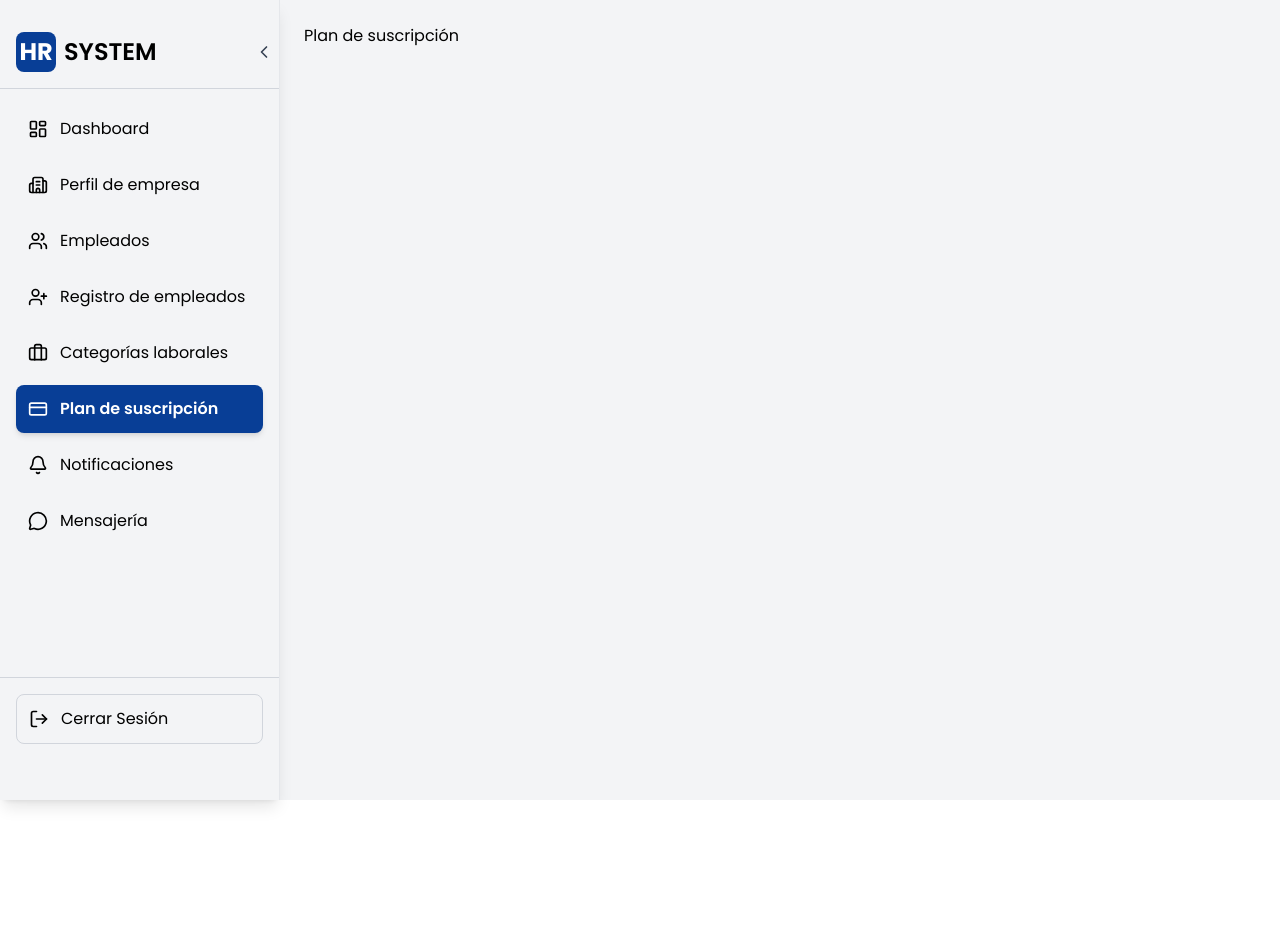
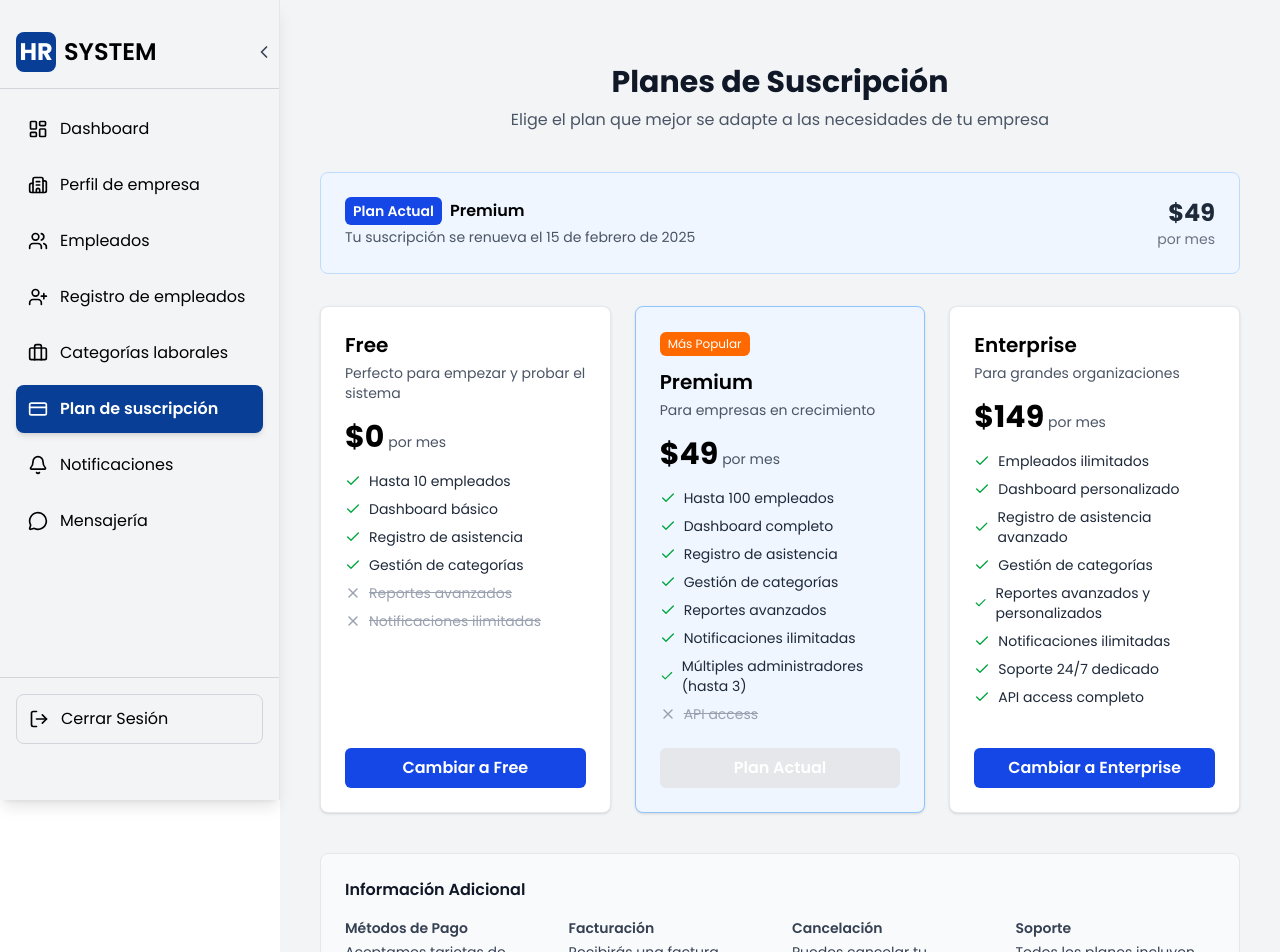
Before and after one commit to HRSYSTEM-PROJECT/front, a Next.js app: page /plan in a window 1280 px wide. Shown: the top 952 px of the page. Before the commit the page ends 800 px from the top, so only its background shows below. Built offline with nearby package versions, Linux system fonts and the light colour scheme; no server answers.

Commit message:
planes de suscripcion

```diff
--- a/src/app/(dashboard)/dashboard/page.tsx
+++ b/src/app/(dashboard)/dashboard/page.tsx
@@ -19,10 +19,10 @@ export default function DashboardPage() {
   useEffect(() => {
     const fetchEmpleados = async () => {
       try {
-        const response = await fetch(`${process.env.NEXT_PUBLIC_API_URL}/empleados`);
+        const response = await fetch(`${process.env.NEXT_PUBLIC_API_URL}/empleado`);
         const data = await response.json();
 
-           // Adaptar los datos reales del backend a lo que necesita el Dashboard
+        // Adaptar los datos reales del backend a lo que necesita el Dashboard
         const empleadosAdaptados = data.map((emp: any) => ({
           id: emp.id,
           first_name: emp.first_name,
@@ -62,18 +62,21 @@ export default function DashboardPage() {
   );
 }
 
-
 function MetricsCards({ empleados }: { empleados: Employee[] }) {
   const totalEmpleados = empleados.length;
   const ausenciasMes = 8.5; // simulación
-  const sueldosTotales = empleados.reduce((acc, emp) => acc + (parseFloat(emp.salary || "0") || 0),
-  0
-);  const productividad = 94.2;
+  const sueldosTotales = empleados.reduce((acc, emp) => acc + (parseFloat(emp.salary || "0") || 0), 0);
+  const productividad = 94.2;
 
   const cards = [
     { titulo: "Total Empleados", valor: totalEmpleados, icon: Users, color: "text-blue-600" },
     { titulo: "Ausencias del Mes", valor: `${ausenciasMes}%`, icon: CalendarX, color: "text-orange-600" },
-    { titulo: "Sueldos Totales", valor: `$${sueldosTotales.toLocaleString()}`, icon: DollarSign, color: "text-green-600" },
+    {
+      titulo: "Sueldos Totales",
+      valor: `$${sueldosTotales.toLocaleString()}`,
+      icon: DollarSign,
+      color: "text-green-600",
+    },
     { titulo: "Productividad", valor: `${productividad}%`, icon: TrendingUp, color: "text-emerald-600" },
   ];
 
@@ -97,7 +100,6 @@ function MetricsCards({ empleados }: { empleados: Employee[] }) {
   );
 }
 
-
 function RecentEmployees({ empleados }: { empleados: Employee[] }) {
   return (
     <div className="bg-white rounded-lg shadow p-5">
@@ -112,7 +114,9 @@ function RecentEmployees({ empleados }: { empleados: Employee[] }) {
         {empleados.slice(0, 5).map((emp) => (
           <li key={emp.id} className="flex justify-between items-center border-b pb-2">
             <div>
-              <p className="font-medium">{emp.first_name} {emp.last_name}</p>
+              <p className="font-medium">
+                {emp.first_name} {emp.last_name}
+              </p>
               <span className="text-gray-500 text-sm">Empleado</span>
 
               {/* <span className="text-gray-500 text-sm">{emp.puesto}</span> */}
--- a/src/app/(dashboard)/plan/page.tsx
+++ b/src/app/(dashboard)/plan/page.tsx
@@ -1,7 +1,159 @@
-export default function PlanPage() {
+"use client";
+
+import { useState } from "react";
+import { Check, X } from "lucide-react";
+
+export default function PlanesPage() {
+  const [currentPlan, setCurrentPlan] = useState("Premium");
+
+  const plans = [
+    {
+      id: "free",
+      name: "Free",
+      price: "$0",
+      description: "Perfecto para empezar y probar el sistema",
+      features: [
+        { text: "Hasta 10 empleados", included: true },
+        { text: "Dashboard básico", included: true },
+        { text: "Registro de asistencia", included: true },
+        { text: "Gestión de categorías", included: true },
+        { text: "Reportes avanzados", included: false },
+        { text: "Notificaciones ilimitadas", included: false },
+      ],
+    },
+    {
+      id: "premium",
+      name: "Premium",
+      price: "$49",
+      tag: "Más Popular",
+      description: "Para empresas en crecimiento",
+      features: [
+        { text: "Hasta 100 empleados", included: true },
+        { text: "Dashboard completo", included: true },
+        { text: "Registro de asistencia", included: true },
+        { text: "Gestión de categorías", included: true },
+        { text: "Reportes avanzados", included: true },
+        { text: "Notificaciones ilimitadas", included: true },
+        { text: "Múltiples administradores (hasta 3)", included: true },
+        { text: "API access", included: false },
+      ],
+    },
+    {
+      id: "enterprise",
+      name: "Enterprise",
+      price: "$149",
+      description: "Para grandes organizaciones",
+      features: [
+        { text: "Empleados ilimitados", included: true },
+        { text: "Dashboard personalizado", included: true },
+        { text: "Registro de asistencia avanzado", included: true },
+        { text: "Gestión de categorías", included: true },
+        { text: "Reportes avanzados y personalizados", included: true },
+        { text: "Notificaciones ilimitadas", included: true },
+        { text: "Soporte 24/7 dedicado", included: true },
+        { text: "API access completo", included: true },
+      ],
+    },
+  ];
+
   return (
-    <div>
-      <h1>Plan de suscripción</h1>
+    <div className="max-w-7xl mx-auto px-4 py-10">
+      <div className="text-center mb-10">
+        <h1 className="text-3xl font-bold text-gray-900">Planes de Suscripción</h1>
+        <p className="text-gray-600 mt-2">Elige el plan que mejor se adapte a las necesidades de tu empresa</p>
+      </div>
+
+      <div className="bg-blue-50 border border-blue-200 rounded-lg p-6 flex justify-between items-center mb-8">
+        <div>
+          <span className="text-sm font-semibold text-white bg-blue-700 px-2 py-1 rounded-md mr-2">Plan Actual</span>
+          <span className="font-semibold">{currentPlan}</span>
+          <p className="text-gray-600 text-sm mt-1">Tu suscripción se renueva el 15 de febrero de 2025</p>
+        </div>
+        <div className="text-right">
+          <p className="text-2xl font-bold text-gray-800">$49</p>
+          <p className="text-sm text-gray-500">por mes</p>
+        </div>
+      </div>
+
+      <div className="grid grid-cols-1 md:grid-cols-3 gap-6">
+        {plans.map((plan) => (
+          <div
+            key={plan.id}
+            className={`border rounded-lg p-6 flex flex-col justify-between shadow-sm ${
+              currentPlan === plan.name ? "border-blue-300 bg-blue-50" : "border-gray-200 bg-white"
+            }`}
+          >
+            <div>
+              {plan.tag && (
+                <div className="bg-orange-500 text-white text-xs px-2 py-1 rounded-md inline-block mb-3">
+                  {plan.tag}
+                </div>
+              )}
+              <h2 className="text-xl font-semibold mb-1">{plan.name}</h2>
+              <p className="text-gray-600 text-sm mb-4">{plan.description}</p>
+
+              <div className="text-3xl font-bold mb-4">
+                {plan.price}
+                <span className="text-sm text-gray-600 font-normal ml-1">por mes</span>
+              </div>
+
+              <ul className="space-y-2 mb-6">
+                {plan.features.map((feature, i) => (
+                  <li key={i} className="flex items-center text-sm">
+                    {feature.included ? (
+                      <Check className="w-4 h-4 text-green-600 mr-2" />
+                    ) : (
+                      <X className="w-4 h-4 text-gray-400 mr-2" />
+                    )}
+                    <span className={feature.included ? "text-gray-800" : "text-gray-400 line-through"}>
+                      {feature.text}
+                    </span>
+                  </li>
+                ))}
+              </ul>
+            </div>
+
+            <button
+              onClick={() => setCurrentPlan(plan.name)}
+              disabled={currentPlan === plan.name}
+              className={`w-full py-2 rounded-md text-white font-semibold ${
+                currentPlan === plan.name
+                  ? "bg-gray-200 text-gray-600 cursor-not-allowed"
+                  : "bg-blue-700 hover:bg-blue-800"
+              }`}
+            >
+              {currentPlan === plan.name ? "Plan Actual" : `Cambiar a ${plan.name}`}
+            </button>
+          </div>
+        ))}
+      </div>
+
+      <div className="mt-10 bg-gray-50 p-6 rounded-lg border border-gray-200">
+        <h3 className="font-semibold text-gray-900 mb-4">Información Adicional</h3>
+        <div className="grid grid-cols-1 md:grid-cols-2 lg:grid-cols-4 gap-6 text-sm text-gray-700">
+          <div>
+            <p className="font-semibold mb-1">Métodos de Pago</p>
+            <p>
+              Aceptamos tarjetas de crédito, débito y transferencias bancarias. Todos los pagos son procesados de forma
+              segura.
+            </p>
+          </div>
+          <div>
+            <p className="font-semibold mb-1">Facturación</p>
+            <p>Recibirás una factura detallada cada mes. Puedes descargar todas tus facturas desde tu perfil.</p>
+          </div>
+          <div>
+            <p className="font-semibold mb-1">Cancelación</p>
+            <p>Puedes cancelar tu suscripción en cualquier momento. No hay penalizaciones ni cargos ocultos.</p>
+          </div>
+          <div>
+            <p className="font-semibold mb-1">Soporte</p>
+            <p>
+              Todos los planes incluyen soporte por email. Los planes Premium y Enterprise tienen soporte prioritario.
+            </p>
+          </div>
+        </div>
+      </div>
     </div>
   );
 }
```
